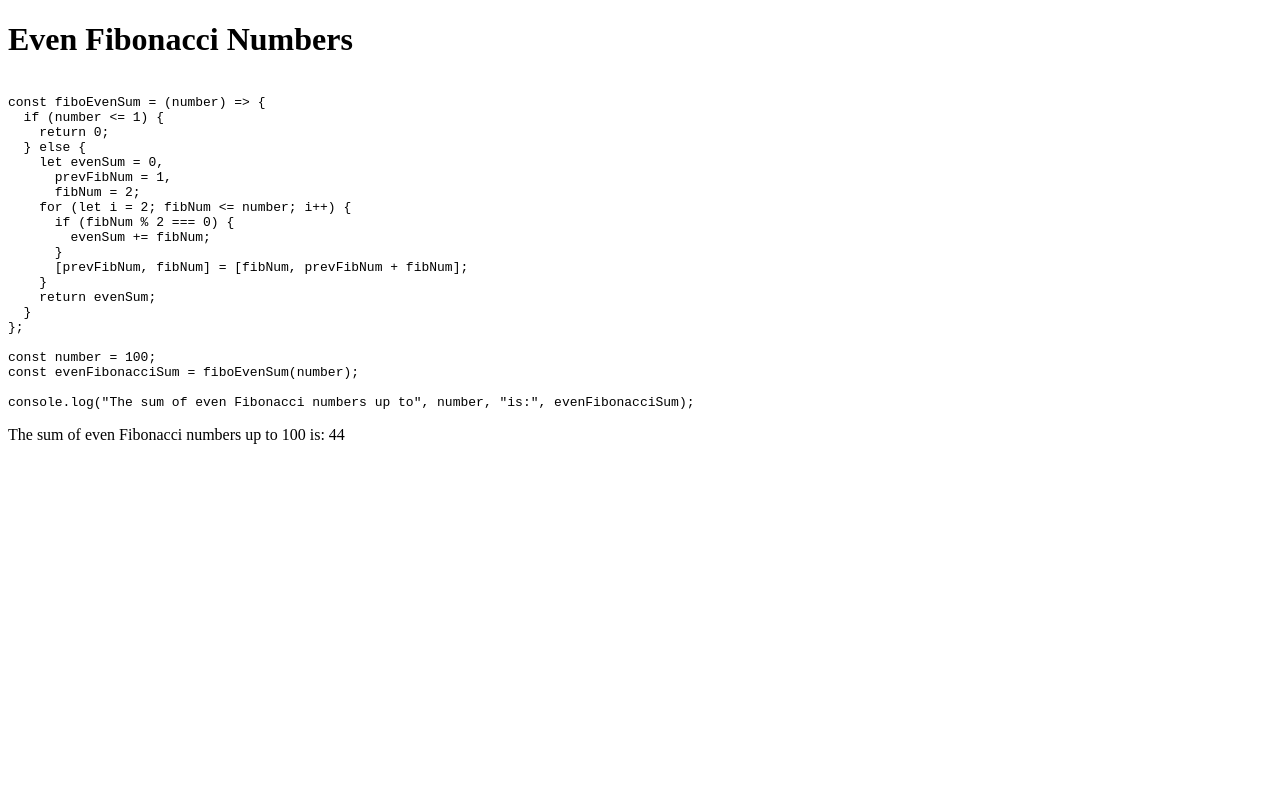
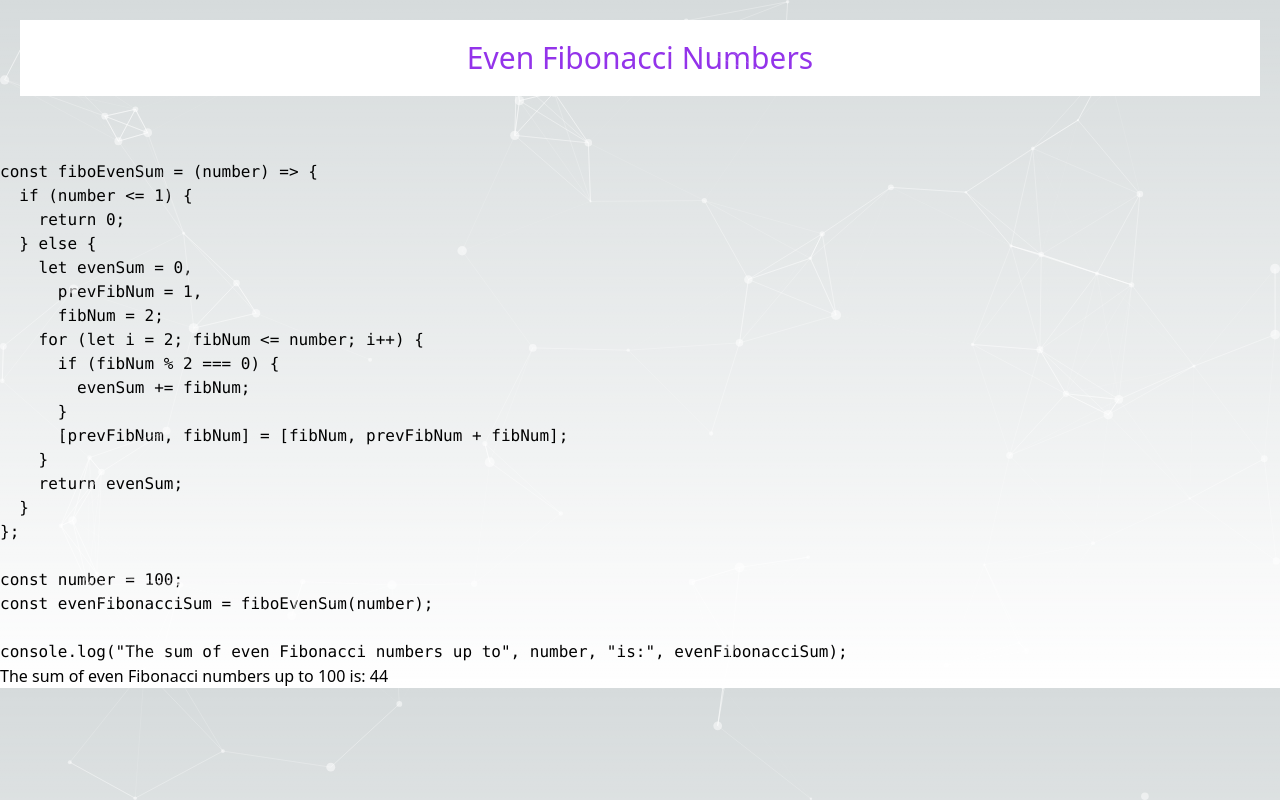
Before and after one commit to ragulpalanisamy/fcc_projects_euler, a Next.js app: page /Even_Fibonacci_Numbers in a window 1280 px wide. Built offline with nearby package versions, Linux system fonts and the light colour scheme.

Commit message:
feat: :art: Fixed the color for the h1 tag and added the typescript particles

```diff
--- a/src/app/globals.css
+++ b/src/app/globals.css
@@ -24,4 +24,8 @@
       rgb(var(--background-end-rgb))
     )
     rgb(var(--background-start-rgb));
-}
+
+  }
+  h1{
+    @apply text-3xl text-center p-5 bg-white text-purple-600 mb-10 m-5;
+  }
--- /dev/null
+++ b/src/components/DesignTypeScript.tsx
@@ -0,0 +1,100 @@
+import { useCallback } from "react";
+import type { Container, Engine } from "tsparticles-engine";
+import Particles from "react-particles";
+//import { loadFull } from "tsparticles"; // if you are going to use `loadFull`, install the "tsparticles" package too.
+import { loadSlim } from "tsparticles-slim"; // if you are going to use `loadSlim`, install the "tsparticles-slim" package too.
+
+export default function DesignTypeScript() {
+    const particlesInit = useCallback(async (engine: Engine) => {
+        console.log(engine);
+
+        // you can initialize the tsParticles instance (engine) here, adding custom shapes or presets
+        // this loads the tsparticles package bundle, it's the easiest method for getting everything ready
+        // starting from v2 you can add only the features you need reducing the bundle size
+        //await loadFull(engine);
+        await loadSlim(engine);
+    }, []);
+
+    const particlesLoaded = useCallback(async (container: Container | undefined) => {
+        await console.log(container);
+    }, []);
+
+    return (
+        <div>
+            <Particles
+                id="tsparticles"
+                init={particlesInit}
+                loaded={particlesLoaded}
+                options={{
+                    background: {
+                        color: {
+                            value: "#00",
+                        },
+                    },
+                    fpsLimit: 120,
+                    interactivity: {
+                        events: {
+                            onClick: {
+                                enable: true,
+                                mode: "push",
+                            },
+                            onHover: {
+                                enable: true,
+                                mode: "repulse",
+                            },
+                            resize: true,
+                        },
+                        modes: {
+                            push: {
+                                quantity: 4,
+                            },
+                            repulse: {
+                                distance: 200,
+                                duration: 0.4,
+                            },
+                        },
+                    },
+                    particles: {
+                        color: {
+                            value: "#ffffff",
+                        },
+                        links: {
+                            color: "#ffffff",
+                            distance: 150,
+                            enable: true,
+                            opacity: 0.5,
+                            width: 1,
+                        },
+                        move: {
+                            direction: "none",
+                            enable: true,
+                            outModes: {
+                                default: "bounce",
+                            },
+                            random: false,
+                            speed: 6,
+                            straight: false,
+                        },
+                        number: {
+                            density: {
+                                enable: true,
+                                area: 800,
+                            },
+                            value: 80,
+                        },
+                        opacity: {
+                            value: 0.5,
+                        },
+                        shape: {
+                            type: "circle",
+                        },
+                        size: {
+                            value: { min: 1, max: 5 },
+                        },
+                    },
+                    detectRetina: true,
+                }}
+            />
+        </div>
+    );
+};
--- a/src/pages/Even_Fibonacci_Numbers.tsx
+++ b/src/pages/Even_Fibonacci_Numbers.tsx
@@ -1,4 +1,6 @@
 import React from 'react';
+import DesignTypeScript from '../components/DesignTypeScript';
+import '../app/globals.css'
 
 const codeSnippet = `
 const fiboEvenSum = (number) => {
@@ -47,6 +49,7 @@
   const evenFibonacciSum = fiboEvenSum(number);
   return (
     <div>
+      <DesignTypeScript />
       <h1>Even Fibonacci Numbers</h1>
       <pre>
         <code>{codeSnippet}</code>
--- a/src/pages/Larg_Palindrome_product.tsx
+++ b/src/pages/Larg_Palindrome_product.tsx
@@ -1,4 +1,6 @@
 import React from 'react'
+import '../app/globals.css'
+import DesignTypeScript from '../components/DesignTypeScript';
 
 export default function Larg_Palindrome_product() {
     const codeSnippet = `
@@ -68,7 +70,7 @@
         return largest;
     }
     return (
-        <div>largest palindrome product
+        <><DesignTypeScript /><div>largest palindrome product
             <pre>
                 <code>{codeSnippet}</code>
             </pre>
@@ -76,7 +78,7 @@
                 {largestPalindromeProduct(3)}
             </p>
 
-        </div>
+        </div></>
 
 
     )
--- a/src/pages/Pro-1/Collatz_sequence.tsx
+++ b/src/pages/Pro-1/Collatz_sequence.tsx
@@ -56,7 +56,7 @@
     return (
         <div>
             <Design />
-            <h1>
+            <h1 style={{ textAlign: 'center' }} className='bg-white'>
                 Collatz_sequence
             </h1>
             <pre>
```
Lines whose indentation alone changed are shown as unchanged.
